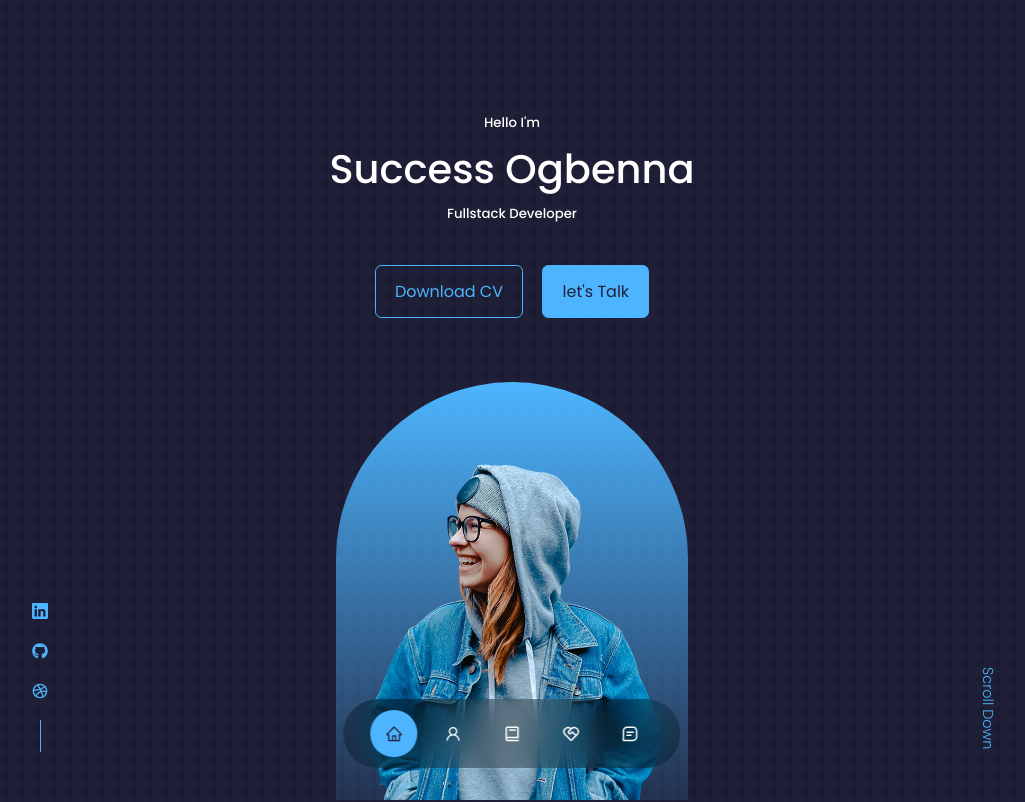
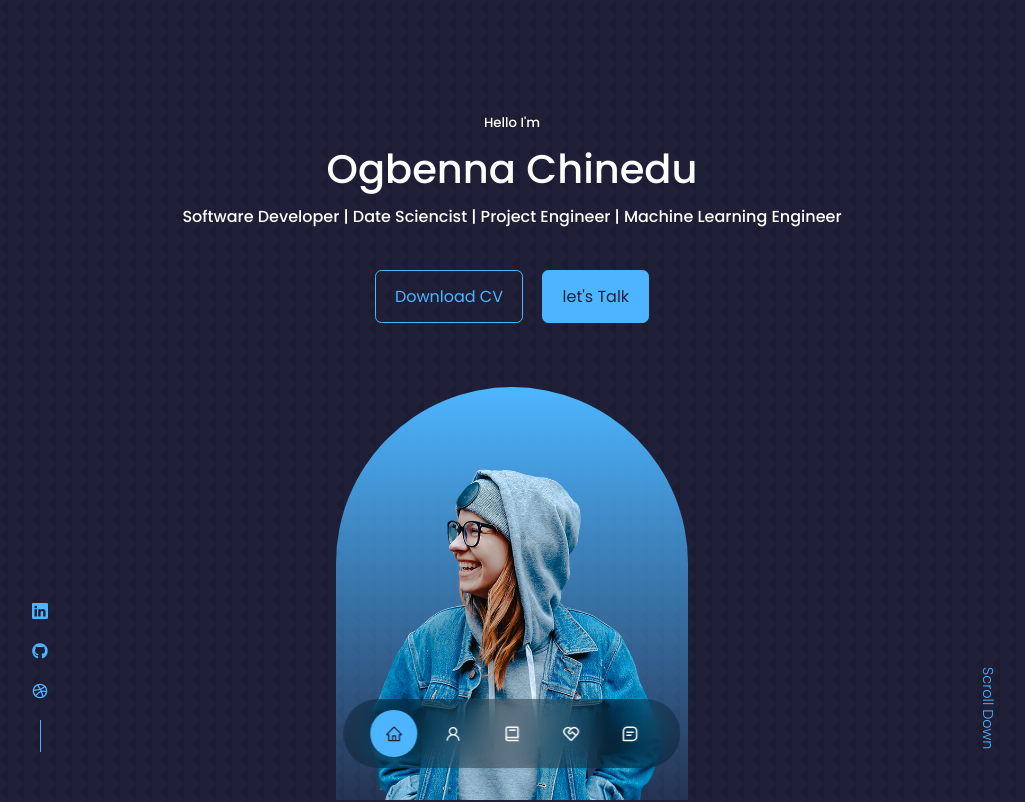
Before and after one commit to successogbenna/myportfolio, a React (Create React App) app: page / in a window 1280 px wide. Shown: the top 802 px of the page, without its empty margins (128-1153 px from the left). Built offline with nearby package versions, Linux system fonts and the light colour scheme.

Commit message:
My name  updated successfully

```diff
--- a/src/components/footer/Footer.js
+++ b/src/components/footer/Footer.js
@@ -7,7 +7,7 @@ import { IoLogoTwitter } from 'react-icons/io'
 function Footer() {
     return (
         <footer>
-            <a href="#home" className='footer__logo'>SUCCEX</a>
+            <a href="#home" className='footer__logo'>Chinedu Ogbenna</a>
 
             <ul className="permalinks">
                 <li><a href="#home">Home</a></li>
@@ -30,7 +30,7 @@ function Footer() {
                 </a>
             </div>
             <div className="footer__copyright">
-                <small>&copy; {new Date().getUTCFullYear()} SUCCESS . All rights reserved</small>
+                <small>&copy; {new Date().getUTCFullYear()} chinedu Ogbenna . All rights reserved</small>
             </div>
         </footer>
     )
--- a/src/components/header/Header.js
+++ b/src/components/header/Header.js
@@ -8,8 +8,8 @@ function Header() {
         <header id='home'>
             <div className="container header__container">
                 <h5>Hello I'm</h5>
-                <h1>Success Ogbenna</h1>
-                <h5 className="text-light">Fullstack Developer</h5>
+                <h1>Ogbenna Chinedu</h1>
+                <h4 className="text-light">Software Developer | Date Sciencist |  Project Engineer | Machine Learning Engineer</h4>
                 <CTA />
                 <Headersocials/>
                 <div className="me">
```
Also changed, not shown: 1 other file (tests, documents, lock files or other folders).
